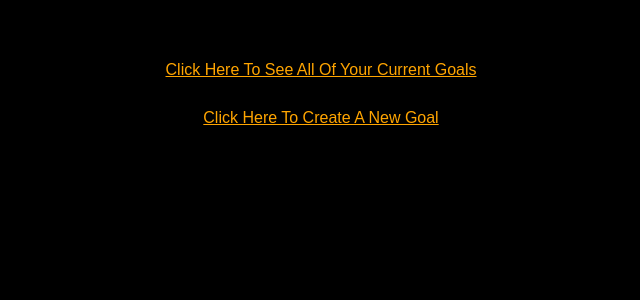
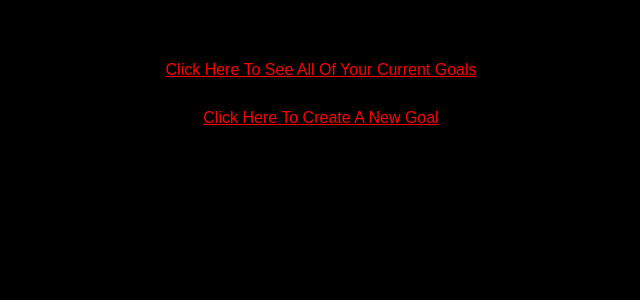
Before and after one commit to OGonzalezNYC/goals-frontend, a React (Create React App) app: page / in a window 1280 px wide. Shown: the top 300 px of the page, without its empty margins (319-959 px from the left). Built offline with nearby package versions, Linux system fonts and the light colour scheme; no server answers.

Commit message:
color: red;

```diff
--- a/src/App.css
+++ b/src/App.css
@@ -41,8 +41,8 @@ body {
 }
 
 a {
-  /* color: red; */
-  color: orange;
+  color: red;
+  /* color: orange; */
 
   font-family: Arial;
   /* font-family: Helvetica; */
```
